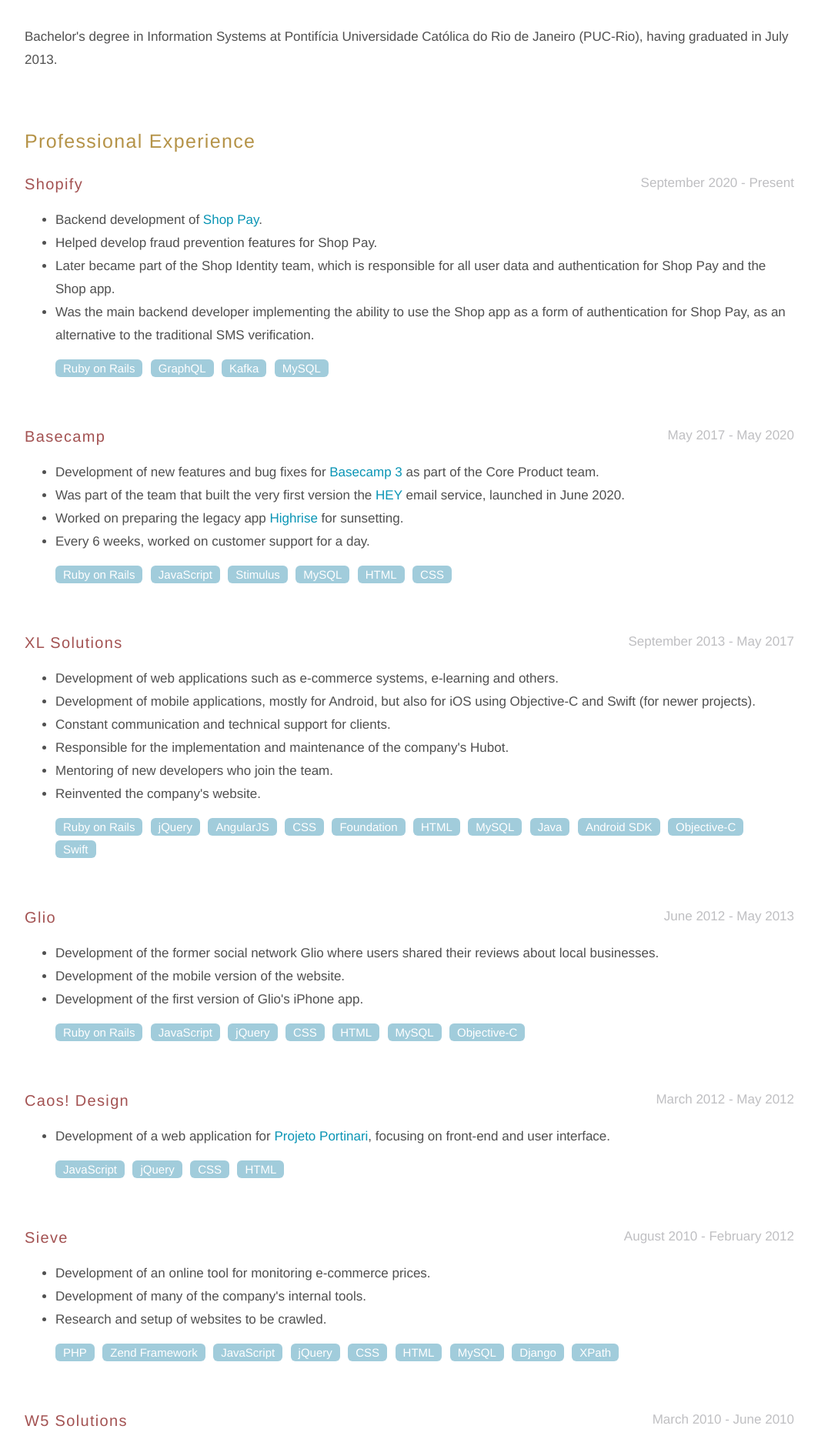
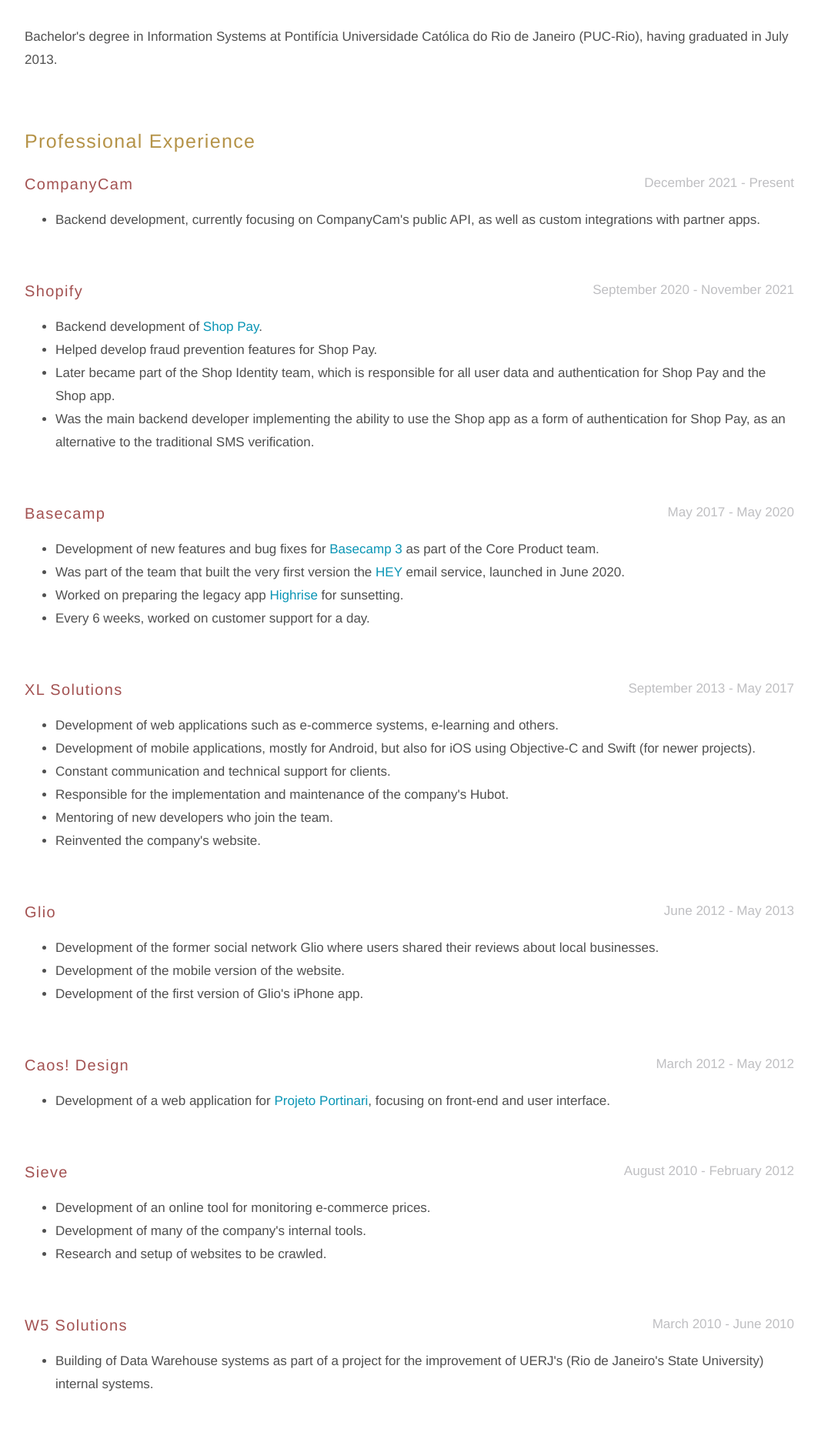
Before and after one commit to florasaramago/FloraSaramago, a Jekyll site: the page built from resume.html, in a window 1280 px wide. Shown: the part 600-2483 px from the top of the page at 77% size, without its empty margins (108-1171 px from the left). Built offline with Jekyll 4.4.1, drawn with Linux system fonts in a browser that asks for light colours; some web fonts are replaced; some of the changed text lies outside the part shown.

Commit message:
Add CompanyCam to resume

```diff
--- a/_sass/main.scss
+++ b/_sass/main.scss
@@ -229,6 +229,7 @@
     margin-top: 20px;
 
     .tags {
+        display: none;
         margin-top: 10px;
 
       .tag {
--- a/resume.html
+++ b/resume.html
@@ -24,8 +24,23 @@
 
     <div class="job">
       <div class="company">
+        <a href="https://companycam.com" target="_blank" class="company-name">CompanyCam</a>
+        <div class="date">December 2021 - Present</div>
+
+        <ul class="job-description">
+          <li class="text">Backend development, currently focusing on CompanyCam's public API, as well as custom integrations with partner apps.</li>
+
+          <div class="tags">
+            <div class="tag">Ruby on Rails</div>
+          </div>
+        </ul>
+      </div>
+    </div>
+
+    <div class="job">
+      <div class="company">
         <a href="https://shopify.com" target="_blank" class="company-name">Shopify</a>
-        <div class="date">September 2020 - Present</div>
+        <div class="date">September 2020 - November 2021</div>
 
         <ul class="job-description">
           <li class="text">Backend development of <a href="https://shop.app/what-shop-does" target="_blank">Shop Pay</a>.</li>
```
